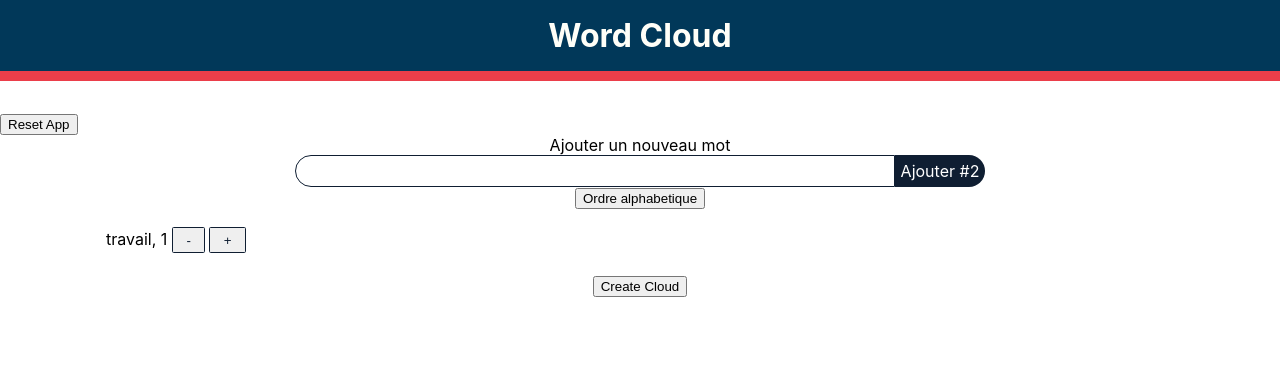
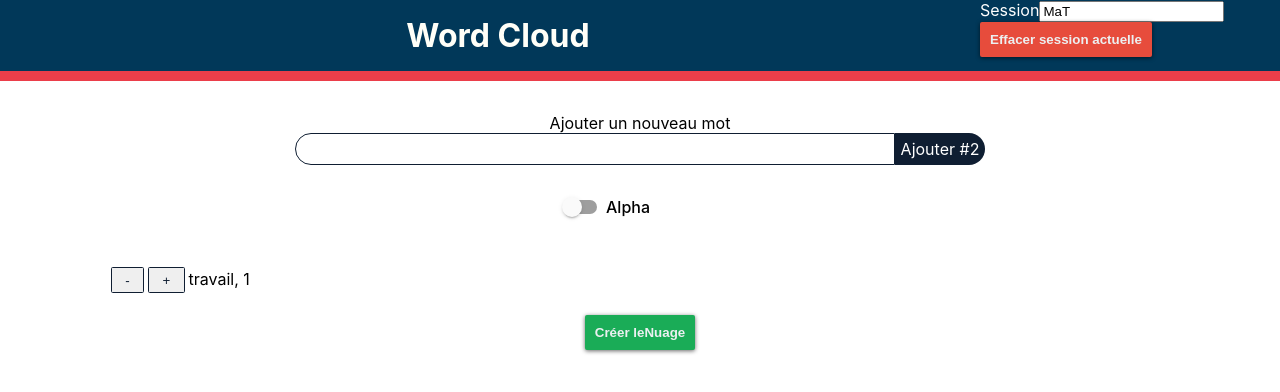
Before and after one commit to alexcetto/word-cloud, a React (Create React App) app: page / in a window 1280 px wide. Shown: the top 392 px of the page. Built offline with nearby package versions, Linux system fonts and the light colour scheme.

Commit message:
session managment

```diff
--- a/src/App.js
+++ b/src/App.js
@@ -12,23 +12,45 @@ class App extends Component {
       items: m,
       text: '',
       order: true,
-      cloud: null
+      cloud: null,
+      sessionName: ""
     };
     this.handleChange = this.handleChange.bind(this);
     this.handleSubmit = this.handleSubmit.bind(this);
     this.createCloud = this.createCloud.bind(this);
     this.handleOrderChange = this.handleOrderChange.bind(this);
     this.reset = this.reset.bind(this);
+    this.handleChangeSession = this.handleChangeSession.bind(this);
   }
 
   componentDidMount() {
-    const data = localStorage.getItem('words');
+    let firstSession = this.getFirstSession();
+    if (!firstSession) {
+      firstSession = this.makeid();
+    }
+    const data = localStorage.getItem(firstSession);
+
     if (data) {
       this.state.items.importWords(data);
     }
     this.setState({
-      lol:"lol"
+      sessionName: firstSession
     });
+  }
+
+  makeid() {
+    var text = "";
+    var possible = "ABCDEFGHIJKLMNOPQRSTUVWXYZabcdefghijklmnopqrstuvwxyz";
+
+    for (var i = 0; i < 3; i++)
+      text += possible.charAt(Math.floor(Math.random() * possible.length));
+
+    return text;
+  }
+
+  getFirstSession() {
+    const keys = Object.keys(localStorage)
+    return keys[0]
   }
 
   handleChange(e) {
@@ -45,7 +67,7 @@ class App extends Component {
     this.setState({
       text: ''
     });
-    localStorage.setItem("words", this.state.items.dumpList());
+    localStorage.setItem(this.state.sessionName, this.state.items.dumpList());
   }
 
   handleOrderChange(e) {
@@ -59,6 +81,35 @@ class App extends Component {
     });
   }
 
+  checkSession(name) {
+    const keys = Object.keys(localStorage)
+    for (let i=0; i<keys.length; i++) {
+      if (keys[i] === name) {
+        console.log(keys[i])
+        return localStorage.getItem(keys[i]);
+      }
+    }
+    return null;
+  }
+
+  handleChangeSession(e) {
+    if (e.key === 'Enter') {
+      const lastSession = this.checkSession(e.target.value);
+      // TODO: If not equal we change the session name and we load the corresponding data
+      // AND TODO: make the export
+      console.log(lastSession)
+      if (lastSession != null && e.target.value !== this.state.sessionName) {
+        this.state.items = new TagList();
+        this.state.items.importWords(lastSession);
+      }
+
+      this.setState({
+        sessionName: e.target.value,
+        items: this.state.items
+      });
+    }
+  }
+
   createCloud(event) {
     const fontSizeMapper = word => word.value * 15;
     this.setState({cloud: <WordCloud
@@ -66,30 +117,43 @@ class App extends Component {
       fontSizeMapper={fontSizeMapper}
       font={"sans-serif"}
     />})
+    localStorage.setItem(this.state.sessionName, this.state.items.dumpList());
   }
 
   reset(event) {
+    if (!window.confirm('Voulez vous supprimer la session?')) {
+      return;
+    }
     this.setState({
       items: new TagList()
     });
-    localStorage.removeItem("words")
+    localStorage.removeItem(this.state.sessionName)
   }
 
   render() {
     return (
       <div>
-        <h1>Word Cloud</h1><button onClick={this.reset} value="Reset App">Reset App</button>
+        <header>
+          <div id="subHeader">
+            <label htmlFor="sessionName">Session</label>
+            <input id="sessionName" onKeyDown={this.handleChangeSession} defaultValue={this.state.sessionName} />
+            <button onClick={this.reset} value="Reset App" className="red btn"><span>Effacer session actuelle</span></button>
+          </div>
+
+        </header>
+        <h1>Word Cloud</h1>
         <div className="container">
           <form onSubmit={this.handleSubmit}>
             <label htmlFor="new-todo">Ajouter un nouveau mot</label> <br />
             <input id="new-todo" onChange={this.handleChange} value={this.state.text} />
             <button> Ajouter #{ this.state.items?this.state.items.listLength() + 1:0 }</button>
           </form>
-          <input type="button"
-            onClick={this.handleOrderChange}
-            defaultValue={this.state.order?"Ordre alphabetique":"Ordre temporel"} />
+          <input type="checkbox" id="id-name--1" name="set-name" className="switch-input" onClick={this.handleOrderChange} />
+	        <label htmlFor="id-name--1" className="switch-label">
+            <span className={this.state.order?"toggle--on":"toggle--off"}>{this.state.order?"Alpha":"Date"}</span>
+          </label>
           <WordList items={this.state.items} />
-          <button onClick={this.createCloud} value="Create cloud">Create Cloud</button>
+          <button onClick={this.createCloud} className="btn"><span>Créer leNuage</span></button>
           {this.state.cloud? this.state.cloud: <div></div>}
         </div>
       </div>
--- a/src/WordList.js
+++ b/src/WordList.js
@@ -12,9 +12,9 @@ class WordList extends Component {
     return <li
       key={item.text}
       id={item.text}>
-        {item.text}, {item.value}
         <input className={item.text} type="button" onClick={this.decrease} value="-"></input>
         <input className={item.text} type="button" onClick={this.increase} value="+"></input>
+        {item.text}, {item.value}
     </li>
   }
 
--- a/src/index.css
+++ b/src/index.css
@@ -18,6 +18,19 @@ code {
   width: 90%;
   margin: 0 auto;
   text-align: center;
+}
+
+#subHeader {
+  width:300px;
+  display: block;
+  position: relative;
+  right:0;
+  float: right;
+  color:white;
+}
+
+header {
+  background: #0f1e32;
 }
 
 h1 {
@@ -101,3 +114,122 @@ ul>li > input[type=button]:hover {
   color:#FFFFF8;
   background-color:#0f1e32;
 }
+
+/* Button styles */
+.btn {
+  position: relative;
+  display: inline-block;
+  padding: 0;
+  overflow: hidden;
+  border-width: 0;
+  outline: none;
+  border-radius: 2px;
+  box-shadow: 0 1px 4px rgba(0, 0, 0, .6);
+  background-color: #1aac57;
+  color: #ecf0f1;
+  font-weight: 800;
+  transition: background-color .3s;
+}
+
+.btn:hover, .btn:focus {
+  background-color: #27ae60;
+}
+
+.btn > * {
+  position: relative;
+}
+
+.btn span {
+  display: block;
+  padding: 10px 10px;
+}
+
+.btn:before {
+  content: "";
+  position: absolute;
+  top: 50%;
+  left: 50%;
+  display: inline-block;
+  width: 0;
+  padding-top: 0;
+  border-radius: 100%;
+  background-color: rgba(236, 240, 241, .3);
+  -webkit-transform: translate(-50%, -50%);
+  -moz-transform: translate(-50%, -50%);
+  -ms-transform: translate(-50%, -50%);
+  -o-transform: translate(-50%, -50%);
+  transform: translate(-50%, -50%);
+}
+
+.btn:active:before {
+  width: 120%;
+  padding-top: 120%;
+  transition: width .2s ease-out, padding-top .2s ease-out;
+}
+
+.btn.orange {
+  background-color: #e67e22;
+}
+
+.btn.orange:hover, .btn.orange:focus {
+  background-color: #d35400;
+}
+
+.btn.red {
+  background-color: #e74c3c;
+}
+
+.btn.red:hover, .btn.red:focus {
+  background-color: #c0392b;
+}
+
+/* Switch styles */
+.switch-input {
+  display: none;
+}
+.switch-label {
+  position: relative;
+  display: inline-block;
+  min-width: 112px;
+  cursor: pointer;
+  font-weight: 500;
+  text-align: left;
+  margin: 16px;
+  padding: 16px 0 16px 44px;
+}
+.switch-label:before, .switch-label:after {
+  content: "";
+  position: absolute;
+  margin: 0;
+  outline: 0;
+  top: 50%;
+  -ms-transform: translate(0, -50%);
+  -webkit-transform: translate(0, -50%);
+  transform: translate(0, -50%);
+  -webkit-transition: all 0.3s ease;
+  transition: all 0.3s ease;
+}
+.switch-label:before {
+  left: 1px;
+  width: 34px;
+  height: 14px;
+  background-color: #9E9E9E;
+  border-radius: 8px;
+}
+.switch-label:after {
+  left: 0;
+  width: 20px;
+  height: 20px;
+  background-color: #FAFAFA;
+  border-radius: 50%;
+  box-shadow: 0 3px 1px -2px rgba(0, 0, 0, 0.14), 0 2px 2px 0 rgba(0, 0, 0, 0.098), 0 1px 5px 0 rgba(0, 0, 0, 0.084);
+}
+.switch-input:checked + .switch-label:before {
+  background-color: #A5D6A7;
+}
+.switch-input:checked + .switch-label:after {
+  background-color: #4CAF50;
+  -ms-transform: translate(80%, -50%);
+  -webkit-transform: translate(80%, -50%);
+  transform: translate(80%, -50%);
+}
--- a/src/utils.js
+++ b/src/utils.js
@@ -72,11 +72,17 @@ class TagList extends Component {
     }
 
     dumpList() {
-        return this.tagList.map(word => word.text);
+        return this.tagList.map(word => word.text+"--"+word.value);
     }
 
     importWords(arr) {
-        this.addWords(arr.split(","));
+        arr.split(",").map(w => {
+            let wObj = w.split("--")
+            for (let i=0;i<wObj[1];i++) {
+                this.addWord(wObj[0]);
+            }
+        });
+        // this.addWords();
     }
 
     removeWord(word) {
```
